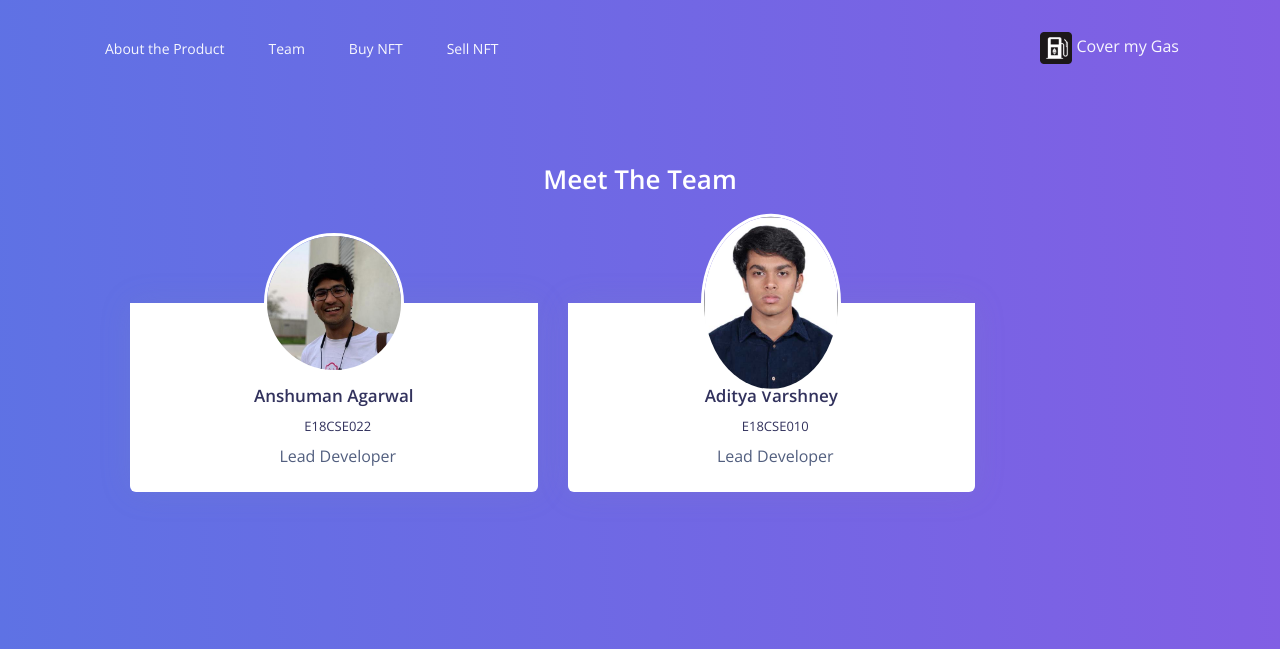
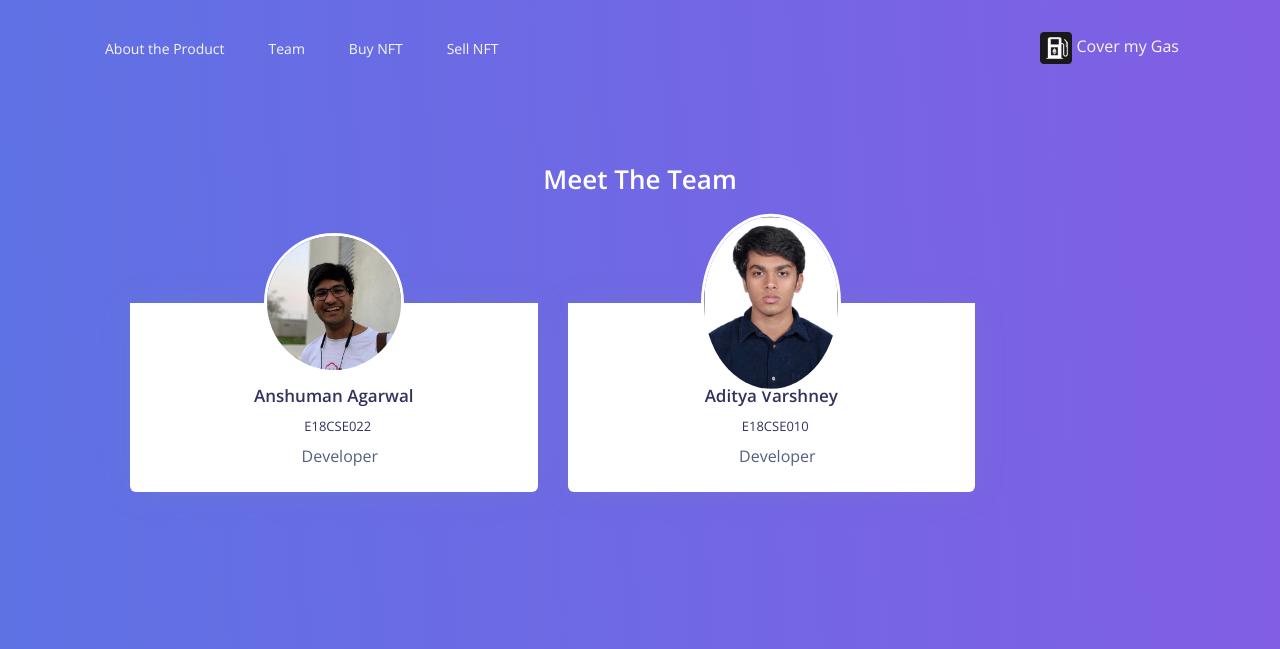
Before and after one commit to adityav1810/covermygas-flask, a Flask app: page /team in a window 1280 px wide. Shown: the top 649 px of the page. Run offline with Flask 2, Linux system fonts and the light colour scheme; some libraries are stand-ins or nearby versions.

Commit message:
Frontend completed

```diff
--- a/templates/team.html
+++ b/templates/team.html
@@ -128,7 +128,7 @@
                                             </div>
 
                                             <div>
-                                                <i class="ni education_hat mr-2"></i>Lead Developer
+                                                <i class="ni education_hat mr-2"></i> Developer
                                             </div>
                                         </div>
                                     </div>
@@ -165,7 +165,7 @@
                                             </div>
 
                                             <div>
-                                                <i class="ni education_hat mr-2"></i>Lead Developer
+                                                <i class="ni education_hat mr-2"></i> Developer
                                             </div>
                                         </div>
                                     </div>
```
